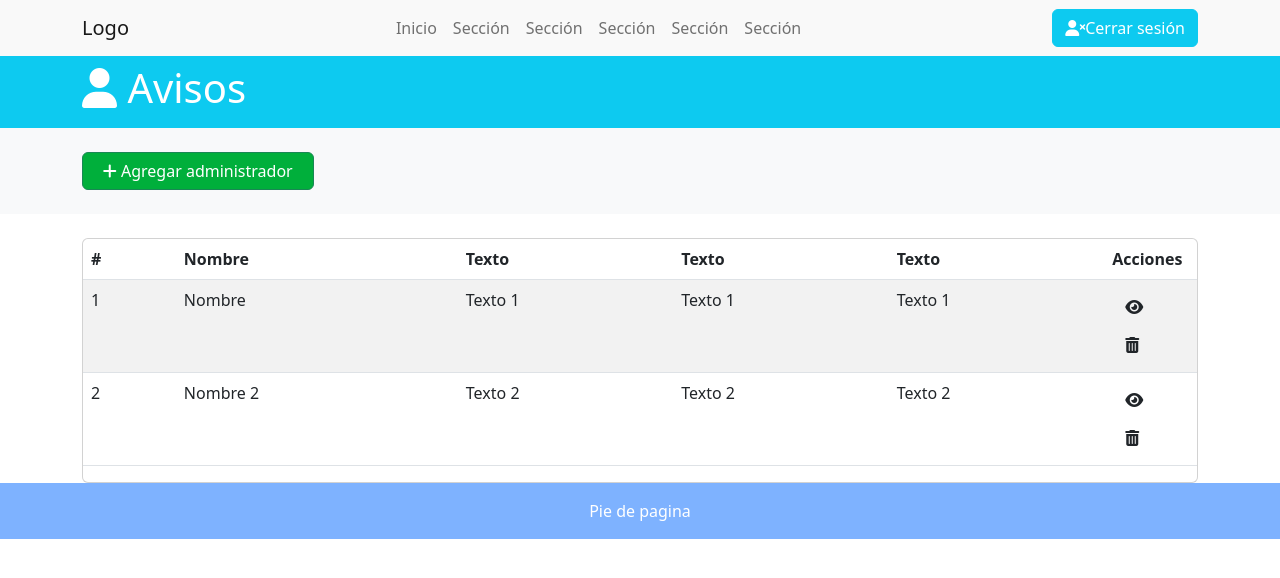
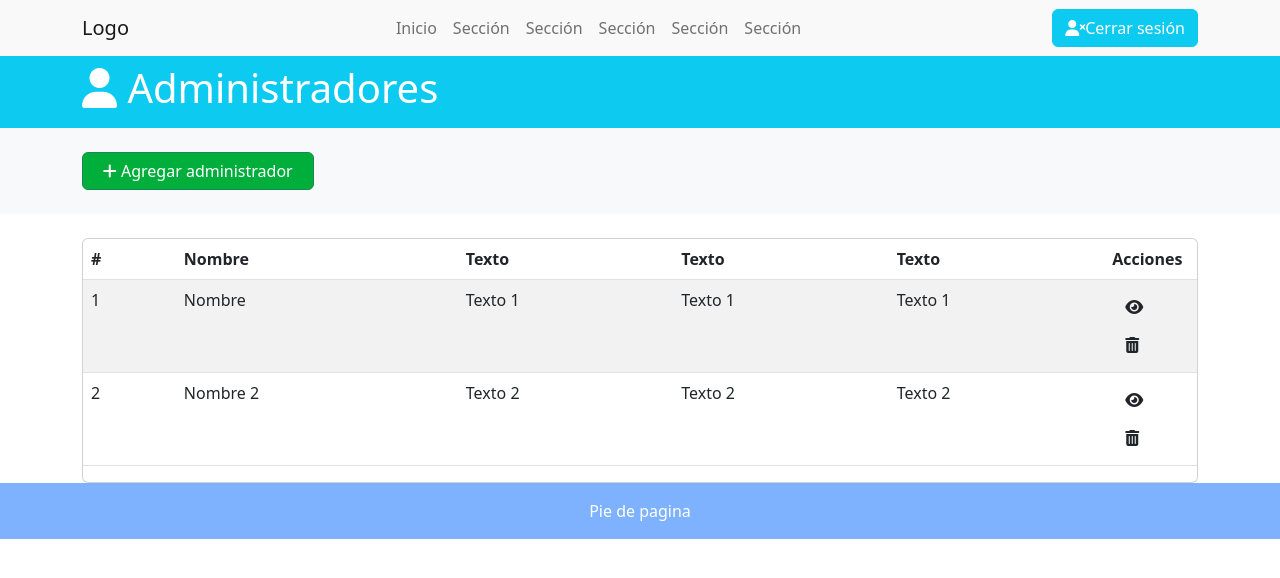
Before and after one commit to JoseVado/Portal-avisos, an Angular app: page /tabla-admin in a window 1280 px wide. Shown: the top 578 px of the page. Built offline with nearby package versions, Linux system fonts and the light colour scheme.

Commit message:
Correción de una palabra en tabla administradores
a

```diff
--- a/src/app/componentes/admin/tabla-admins/tabla-admins.component.html
+++ b/src/app/componentes/admin/tabla-admins/tabla-admins.component.html
@@ -2,7 +2,7 @@
     <div class="container">
       <div class="row">
         <div class="col-md-6">
-          <h1><i class="fas fa-user"></i> Avisos</h1>
+          <h1><i class="fas fa-user"></i> Administradores</h1>
         </div>
       </div>
     </div>
```
